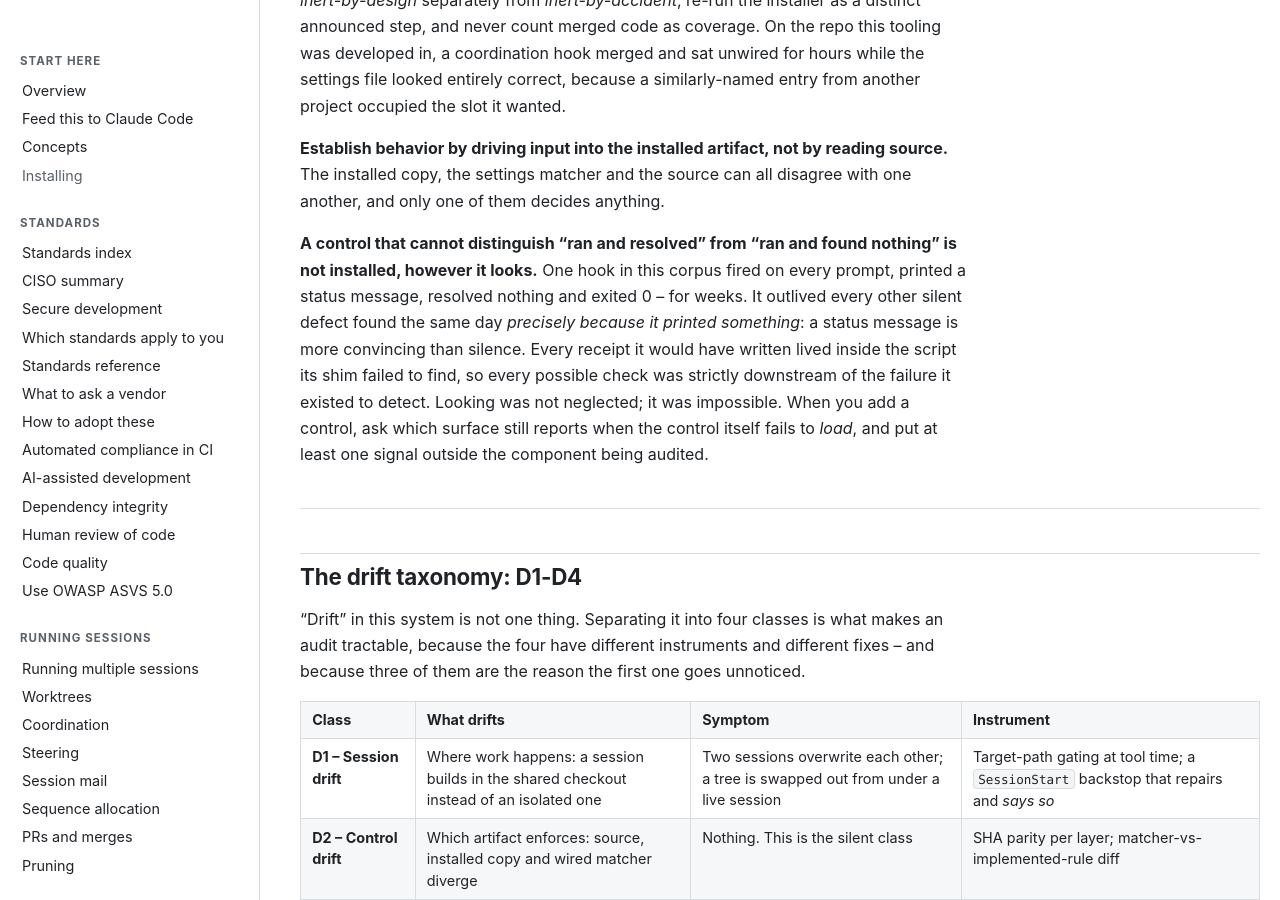
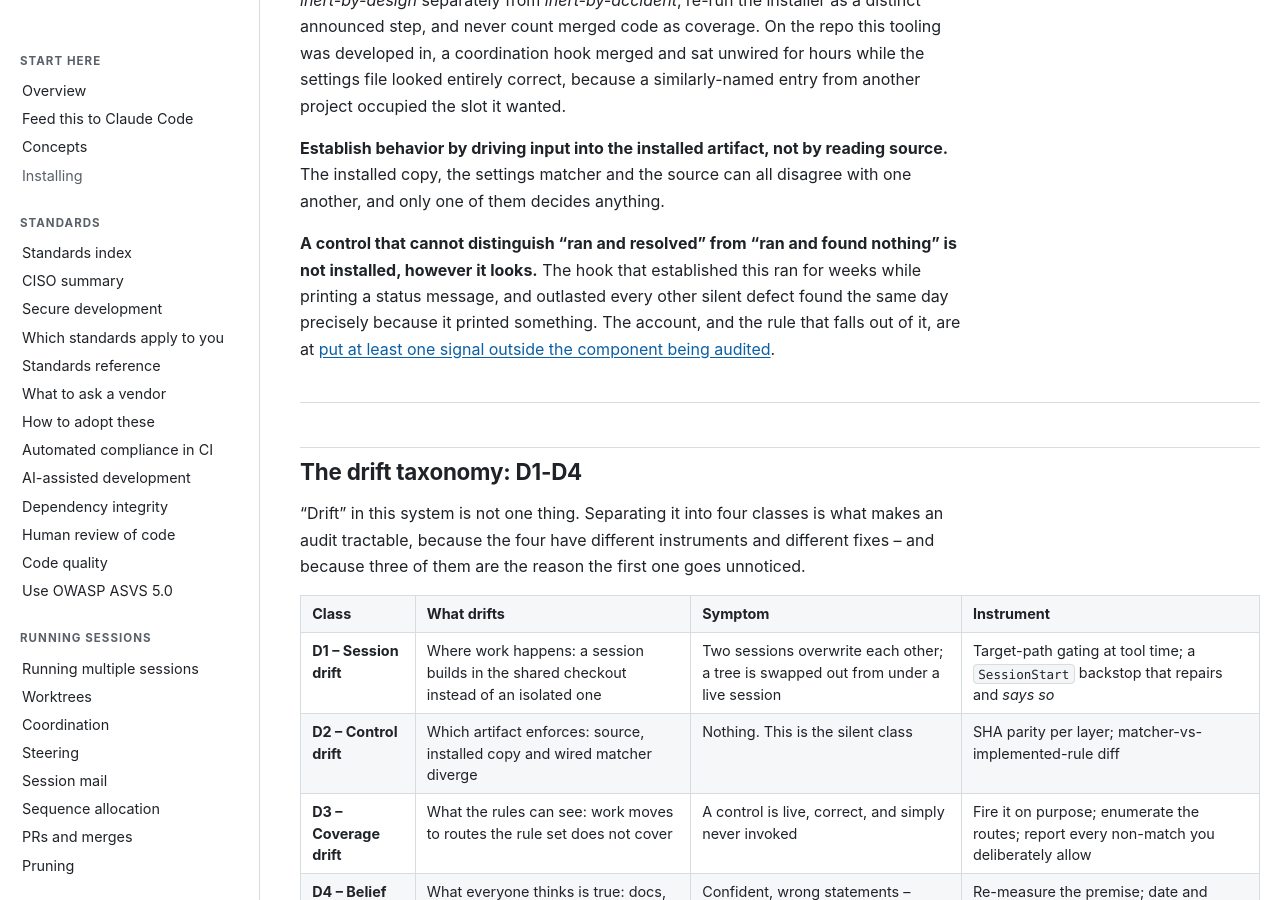
Before and after one commit to wshallwshall/claude-multisession, a Jekyll site: the page built from docs/CASE-STUDY-drift-audit.md, in a window 1280 px wide and 900 px high, scrolled down 2094 px. Built offline with Jekyll 4.4.1, drawn with Linux system fonts in a browser that asks for light colours; our own code applies the rules of GitHub Pages for plain Markdown files.

Commit message:
docs(case-study): one incident, told twice, in two files
HS-3: a fact stated in two files MUST live in one and be linked from the other. The hook that fired
on every prompt, printed a status message, resolved nothing and exited 0 for weeks was written out in
full both here and at TIPS-AND-TRICKS.md, in places word for word -- "a status message is more
convincing than silence" appears identically in both.

TIPS-AND-TRICKS keeps it. It carries a dedicated heading for the rule, it is the living rules page,
and it states the actionable form: which surface still reports when this control fails to load. This
file is a dated audit-method document, so the account here is now the claim it supports plus a link.

The bolded claim is NOT duplicated and stays: a control that cannot distinguish "ran and resolved"
from "ran and found nothing" is not installed. That framing appears only here.

Verified in the built site rather than the markdown, because a relative .md link is only rewritten
when its bracketed text holds no newline: the built href resolves to
/claude-multisession/TIPS-AND-TRICKS.html#put-at-least-one-signal-outside-the-component-being-audited
and that id exists on the generated page.

62 words out.

Co-Authored-By: Claude Opus 5 <noreply@anthropic.com>

```diff
--- a/docs/CASE-STUDY-drift-audit.md
+++ b/docs/CASE-STUDY-drift-audit.md
@@ -67,13 +67,10 @@ installed copy, the settings matcher and the source can all disagree with one an
 them decides anything.
 
 **A control that cannot distinguish "ran and resolved" from "ran and found nothing" is not installed,
-however it looks.** One hook in this corpus fired on every prompt, printed a status message, resolved
-nothing and exited 0 -- for weeks. It outlived every other silent defect found the same day *precisely
-because it printed something*: a status message is more convincing than silence. Every receipt it would
-have written lived inside the script its shim failed to find, so every possible check was strictly
-downstream of the failure it existed to detect. Looking was not neglected; it was impossible. When you
-add a control, ask which surface still reports when the control itself fails to *load*, and put at
-least one signal outside the component being audited.
+however it looks.** The hook that established this ran for weeks while printing a status message, and
+outlasted every other silent defect found the same day precisely because it printed something. The
+account, and the rule that falls out of it, are at
+[put at least one signal outside the component being audited](TIPS-AND-TRICKS.md#put-at-least-one-signal-outside-the-component-being-audited).
 
 ---
 
```
